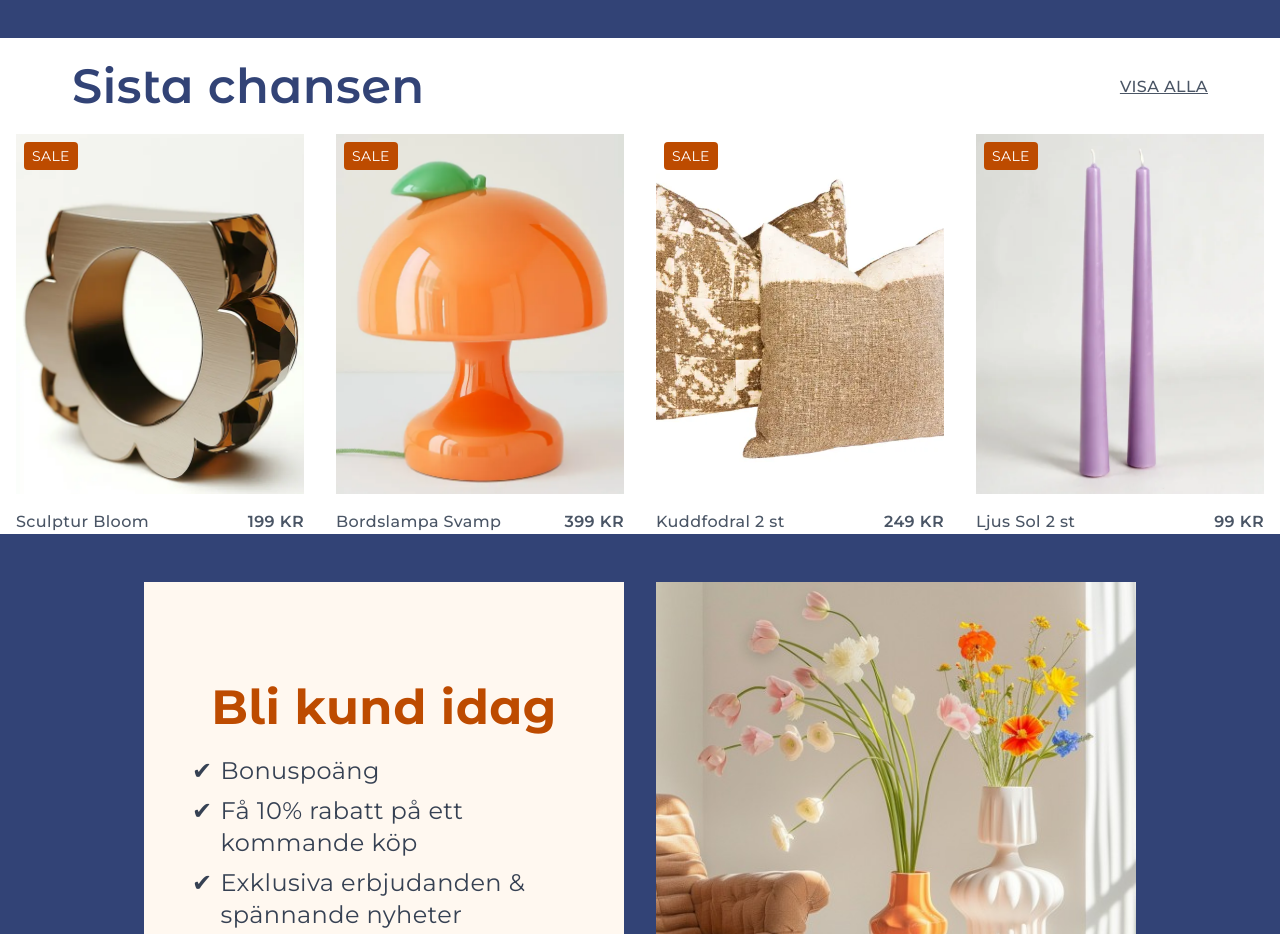
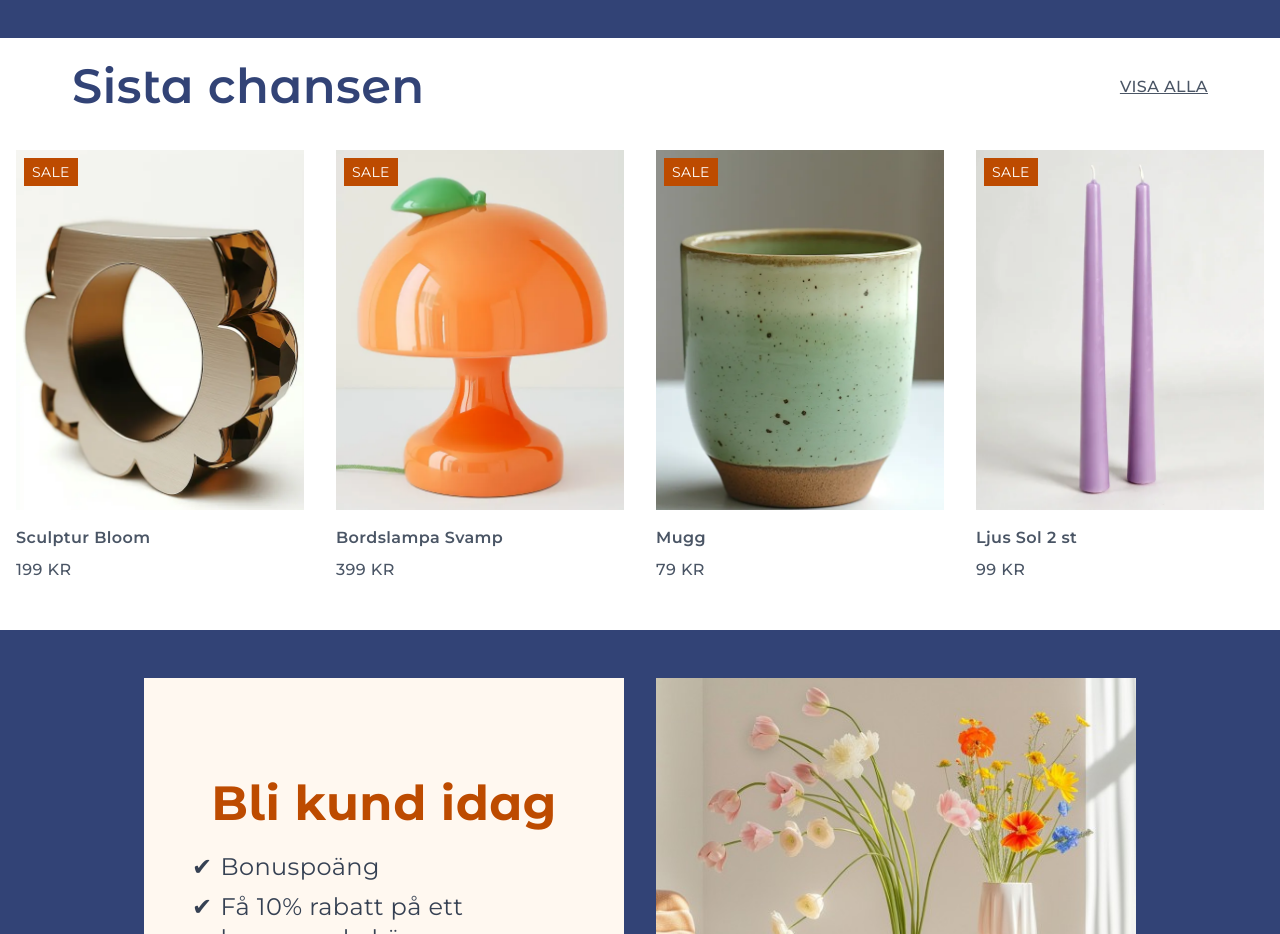
Before and after one commit to KateCodesZ/Vite-Vue-project, a Vue app: page / in a window 1280 px wide. Shown: the part 1540-2474 px from the top of the page. Built offline with nearby package versions, Linux system fonts and the light colour scheme.

Commit message:
update sale items layout

```diff
--- a/public/data/products.json
+++ b/public/data/products.json
@@ -140,7 +140,7 @@
     "color": "grön",
     "image": "/data/products/mugg.webp",
     "isNew": false,
-    "isSale": false,
+    "isSale": true,
     "favorite": false
   },
   {
@@ -164,7 +164,7 @@
     "color": "beige",
     "image": "/data/products/kuddfodral2st.webp",
     "isNew": false,
-    "isSale": true,
+    "isSale": false,
     "favorite": false
   },
   {
--- a/src/components/SaleItems.vue
+++ b/src/components/SaleItems.vue
@@ -1,6 +1,6 @@
 <template>
   <div class="max-w-screen-xl mx-auto">
-    <div class="flex justify-between items-center my-6 md:m-6 px-6 lg:px-12">
+    <div class="flex justify-between items-center my-8 md:m-6 px-6 lg:px-12">
       <h2
         class="text-3xl md:text-4xl lg:text-5xl font-montserrat-alt text-marianblue font-semibold"
       >
@@ -9,7 +9,7 @@
       <a href="#" class="text-gray-600 font-medium underline">VISA ALLA</a>
     </div>
     <!-- Product Cards Container -->
-    <div class="grid grid-cols-2 lg:grid-cols-4 gap-8 px-4">
+    <div class="grid grid-cols-2 lg:grid-cols-4 gap-8 px-4 mb-12 my-10">
       <div v-for="product in saleItems" :key="product.id" class="flex flex-col">
         <!-- Image container with 4:5 ratio -->
         <div class="relative w-full pb-[125%]">
@@ -18,18 +18,11 @@
             :src="product.image"
             :alt="product.title"
           />
-          <div class="absolute top-2 left-2 bg-mahogany text-white text-sm px-2 py-1 rounded">
-            SALE
-          </div>
+          <div class="absolute top-2 left-2 bg-mahogany text-white text-sm px-2 py-1">SALE</div>
         </div>
-        <!-- Product info -->
-        <div class="mt-4">
-          <div class="flex justify-between">
-            <p class="text-base font-medium text-gray-600 truncate mr-2">{{ product.title }}</p>
-            <p class="text-base font-semibold text-gray-600 whitespace-nowrap">
-              {{ product.price }} KR
-            </p>
-          </div>
+        <div class="mt-4 flex flex-col gap-2">
+          <p class="text-base font-semibold text-gray-600 truncate">{{ product.title }}</p>
+          <p class="text-base font-medium text-gray-600">{{ product.price }} KR</p>
         </div>
       </div>
     </div>
```
